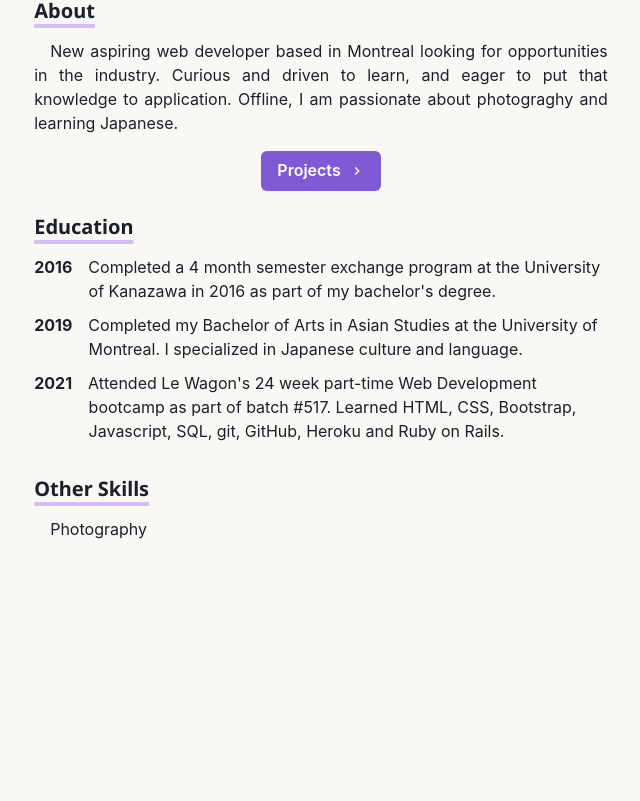
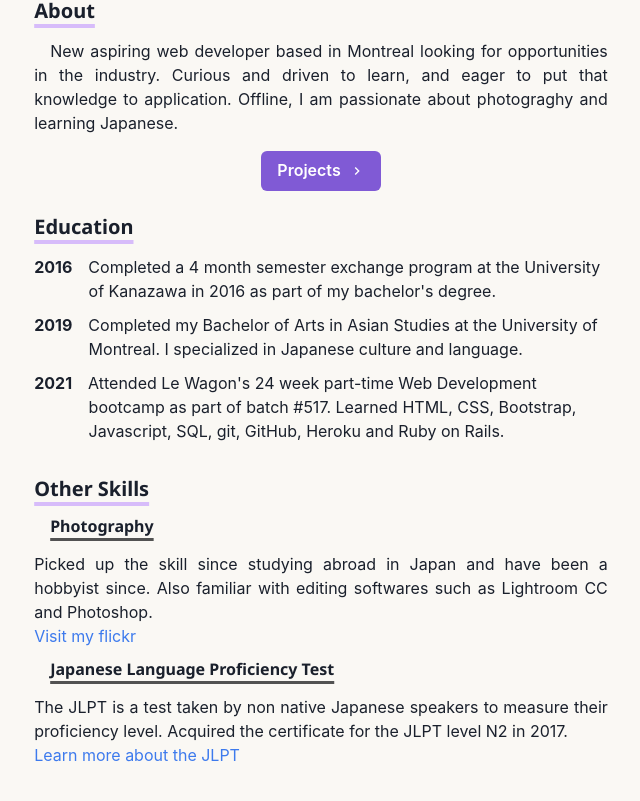
Before and after one commit to PLN2020/nextjs-homepage, a Next.js app: page / in a window 1280 px wide. Shown: the part 239-1040 px from the top of the page, without its empty margins (319-959 px from the left). Before the commit the page ends 836 px from the top, so only its background shows below. Built offline with nearby package versions, Linux system fonts and the light colour scheme.

Commit message:
completed other-skills section

```diff
--- a/lib/theme.js
+++ b/lib/theme.js
@@ -18,6 +18,15 @@ const components = {
                 textUnderlineOffset: 6,
                 textDecorationColor: '#d7bcfa',
                 textDecorationThickness: 4,
+                marginTop: 3,
+                marginBottom: 4
+            },
+            'skill-title': {
+                textDecoration: 'underline',
+                fontSize: 16,
+                textUnderlineOffset: 6,
+                textDecorationColor: '#525252',
+                textDecorationThickness: 3,
                 marginTop: 3,
                 marginBottom: 4
             }
--- a/pages/partials/_other-skills.js
+++ b/pages/partials/_other-skills.js
@@ -1,4 +1,4 @@
-import { Heading } from "@chakra-ui/react"
+import { Heading, Link } from "@chakra-ui/react"
 import Paragraph from "../../components/paragraph"
 import Section from "../../components/section"
 
@@ -10,7 +10,27 @@ const OtherSkills = () => {
             </Heading>
 
             <Paragraph>
-                Photography
+                <Heading as="h3" variant="skill-title">
+                    Photography
+                </Heading>
+                Picked up the skill since studying abroad in Japan and have been a hobbyist since.
+                Also familiar with editing softwares such as Lightroom CC and Photoshop.
+                <br/>
+                <Link href="https://www.flickr.com/gp/62652636@N04/434Lu5" target="_blank">
+                    Visit my flickr
+                </Link>
+            </Paragraph>
+
+            <Paragraph>
+                <Heading as="h3" variant="skill-title">
+                    Japanese Language Proficiency Test
+                </Heading>
+                The JLPT is a test taken by non native Japanese speakers to measure their proficiency level.
+                Acquired the certificate for the JLPT level N2 in 2017.
+                <br/>
+                <Link href="https://www.jlpt.jp/e/about/levelsummary.html" target="_blank">
+                    Learn more about the JLPT
+                </Link>
             </Paragraph>
         </Section>
     )
```
